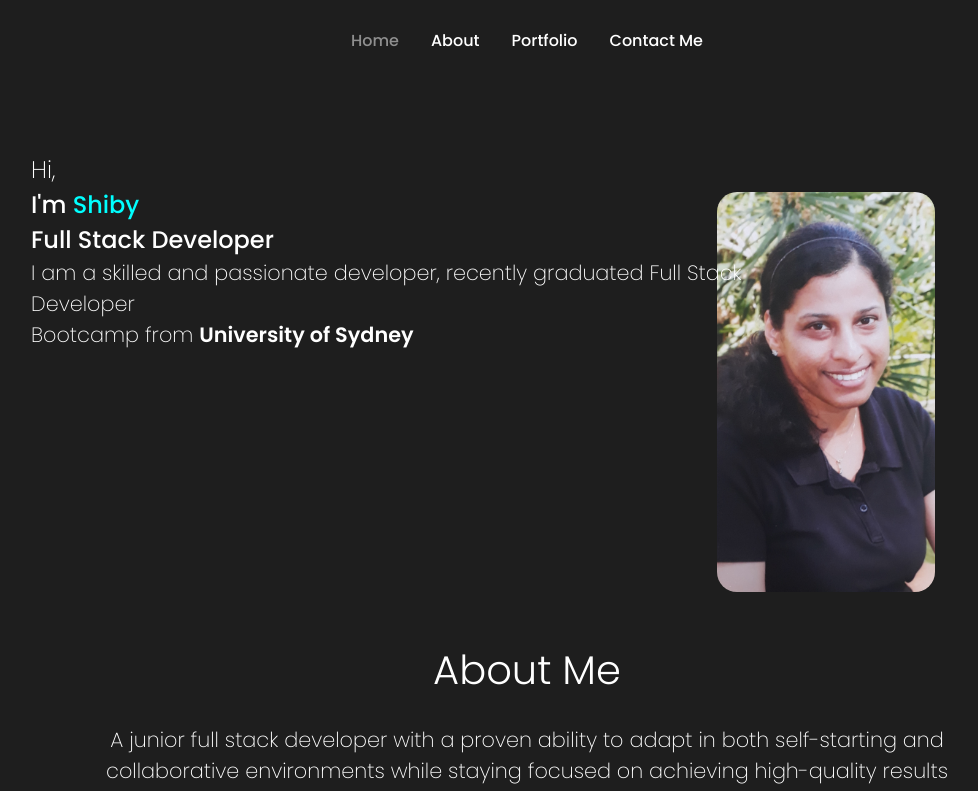
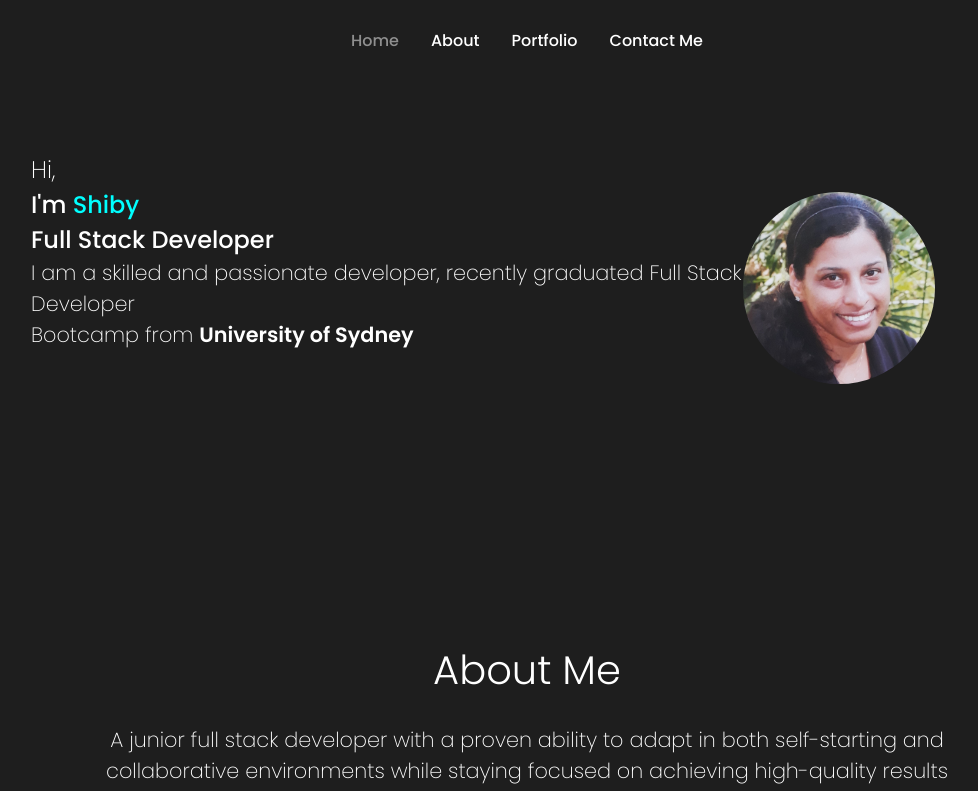
Before and after one commit to Shiby-Mathew/Portfolio-Shiby, a React (Create React App) app: page / in a window 1280 px wide. Shown: the top 791 px of the page, without its empty margins (113-1091 px from the left). Built offline with nearby package versions, Linux system fonts and the light colour scheme; a web font is replaced by a local one.

Commit message:
added new pic

```diff
--- a/src/components/Intro/intro.css
+++ b/src/components/Intro/intro.css
@@ -9,9 +9,10 @@
 
 .bg {
   margin-top: 6rem;
-  width: 14vw;
-  height: 39vh;
-  border-radius: 20px;
+  width: 10vw;
+  /* height: 39vh; */
+  /* border-radius: 20px; */
+  border-radius: 100px;
   object-fit: cover;
   right: 0;
   top: 0;
@@ -82,11 +83,11 @@
     right: 5rem;
     /* width: 15vw;
     height: 35vh; */
-    width: 17vw;
-    height: 50vh;
+    width: 15vw;
+    /* height: 50vh; */
     object-fit: cover;
     margin-top: 7rem;
-    border-radius: 20px;
+    border-radius: 100px;
   }
   .introContent {
     font-size: 1rem;
--- a/src/components/Intro/intro.js
+++ b/src/components/Intro/intro.js
@@ -1,6 +1,6 @@
 import React from "react";
 import "./intro.css";
-import bg from "../../assets/shiby.jpg";
+import bg from "../../assets/shiby1.jpg";
 
 const Intro = () => {
   return (
```
Also changed, not shown: src/assets/shiby1.jpg (added).
